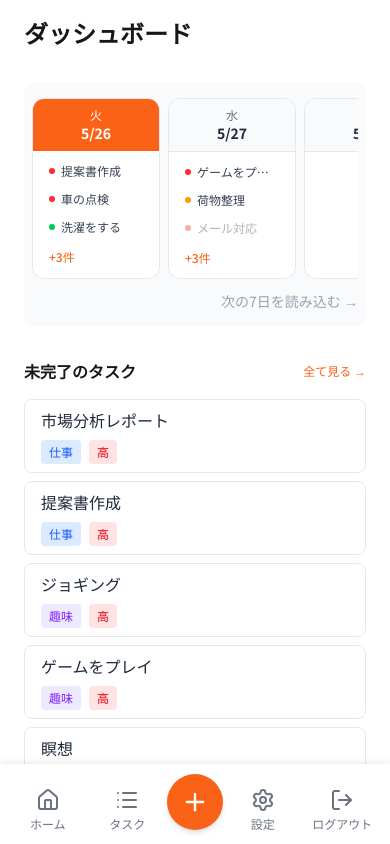
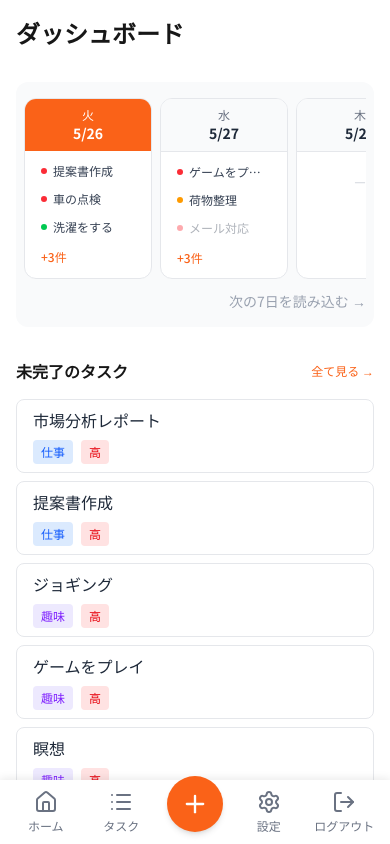
Before and after one commit to RyoAiba/task-board, a Next.js app: page / in a window 390 px wide. Built offline with nearby package versions, Linux system fonts and the light colour scheme.

Commit message:
スマホ表示の余白調整

```diff
--- a/components/BottomNav.tsx
+++ b/components/BottomNav.tsx
@@ -5,29 +5,29 @@ import Link from "next/link"
 import { Home, List, Plus, Settings, LogOut } from "lucide-react"
 import { LogoutModal } from "./LogoutModal"
 
-const NAV_ITEM_CLASS = "flex flex-col items-center justify-center gap-1 flex-1 py-3 text-gray-500 hover:text-primary transition-colors"
+const NAV_ITEM_CLASS = "flex flex-col items-center justify-center gap-1 flex-1 text-gray-500 hover:text-primary transition-colors"
 
 export function BottomNav() {
   const [showLogoutModal, setShowLogoutModal] = useState(false)
 
   return (
     <>
-      <nav className="md:hidden flex items-center justify-between bg-white shadow-[0_-2px_8px_rgba(0,0,0,0.08)] z-40 pt-3 px-2">
+      <nav className="md:hidden flex items-center justify-between bg-white shadow-[0_-2px_8px_rgba(0,0,0,0.08)] z-40 h-16 px-2">
         <Link href="/" className={NAV_ITEM_CLASS}>
           <Home size={24} />
           <span className="text-xs">ホーム</span>
         </Link>
-        <Link href="/tasks" className={NAV_ITEM_CLASS}>
+        <Link href="/tasks" className={`${NAV_ITEM_CLASS} mr-2`}>
           <List size={24} />
           <span className="text-xs">タスク</span>
         </Link>
         <Link
           href="/tasks/new"
-          className="flex items-center justify-center w-14 h-14 rounded-full bg-primary text-white hover:bg-orange-600 transition-colors -mt-4 shadow-md"
+          className="flex items-center justify-center w-14 h-14 rounded-full bg-primary text-white hover:bg-orange-600 transition-colors -mt-4 shadow-md flex-shrink-0"
         >
           <Plus size={28} />
         </Link>
-        <Link href="/settings" className={NAV_ITEM_CLASS}>
+        <Link href="/settings" className={`${NAV_ITEM_CLASS} ml-2`}>
           <Settings size={24} />
           <span className="text-xs">設定</span>
         </Link>
--- a/components/LayoutWrapper.tsx
+++ b/components/LayoutWrapper.tsx
@@ -17,7 +17,7 @@ export function LayoutWrapper({
     <CategoriesProvider>
       <div className="flex flex-col h-[100dvh]">
         {!isLoginPage && <Sidebar />}
-        <main className={`flex-1 overflow-y-auto ${isLoginPage ? "" : "md:ml-56 p-6 pt-4 pb-6 md:pb-4"}`}>
+        <main className={`flex-1 overflow-y-auto ${isLoginPage ? "" : "md:ml-56 md:p-6 p-4 pt-4 pb-6 md:pb-4"}`}>
           {children}
         </main>
         {!isLoginPage && <BottomNav />}
```
